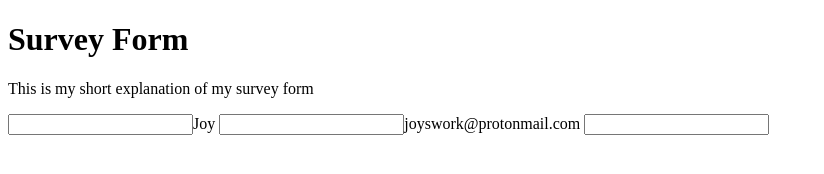
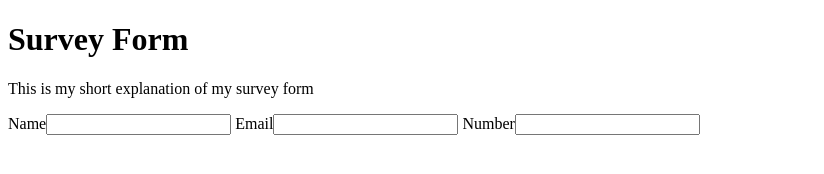
Before and after one commit to joysdev/fcCCPsurveyform, a plain HTML site: page index.html in a window 1280 px wide. Shown: the whole page, without its empty margins (0-824 px from the left). Drawn offline with Linux system fonts and the light colour scheme.

Commit message:
Edit index.html to fulfill steps 6-8. Edit label-for= to the correct label for=

```diff
--- a/index.html
+++ b/index.html
@@ -10,8 +10,8 @@
     <h1 id="title">Survey Form</h1>
     <p id="description">This is my short explanation of my survey form</p>
     <form id="survey-form">
-        <input id="name" type="text">Joy
-        <input id="email" type="email">joyswork@protonmail.com
-        <input id="number">
+        <label for="name" id="name-label">Name</label><input id="name" type="text" required>
+        <label for="email" id="email-label">Email</label><input id="email" type="email" required>
+        <label for="number" id="number-label">Number</label><input id="number" type="number" required>
     </form>
 </body>
```
